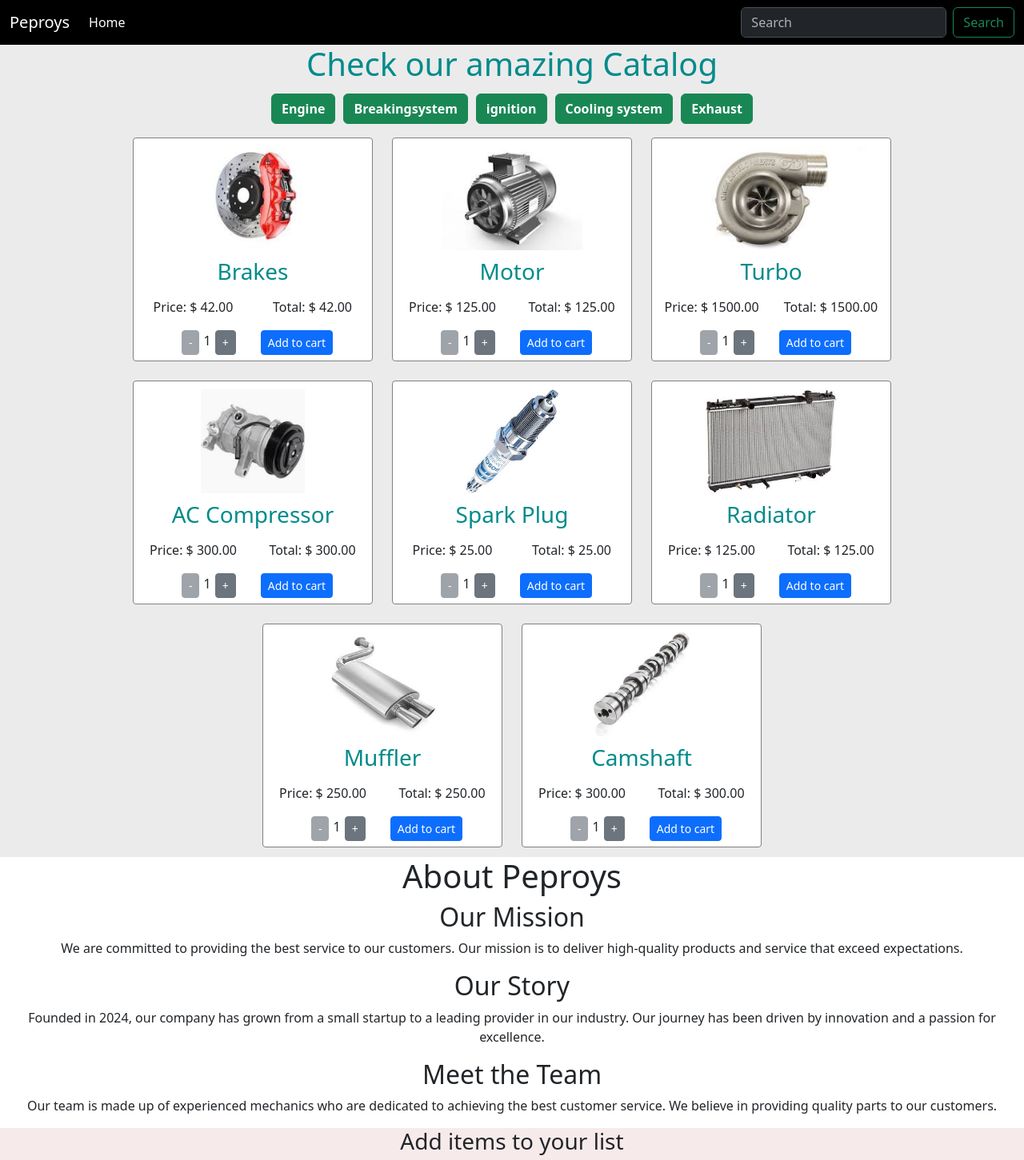
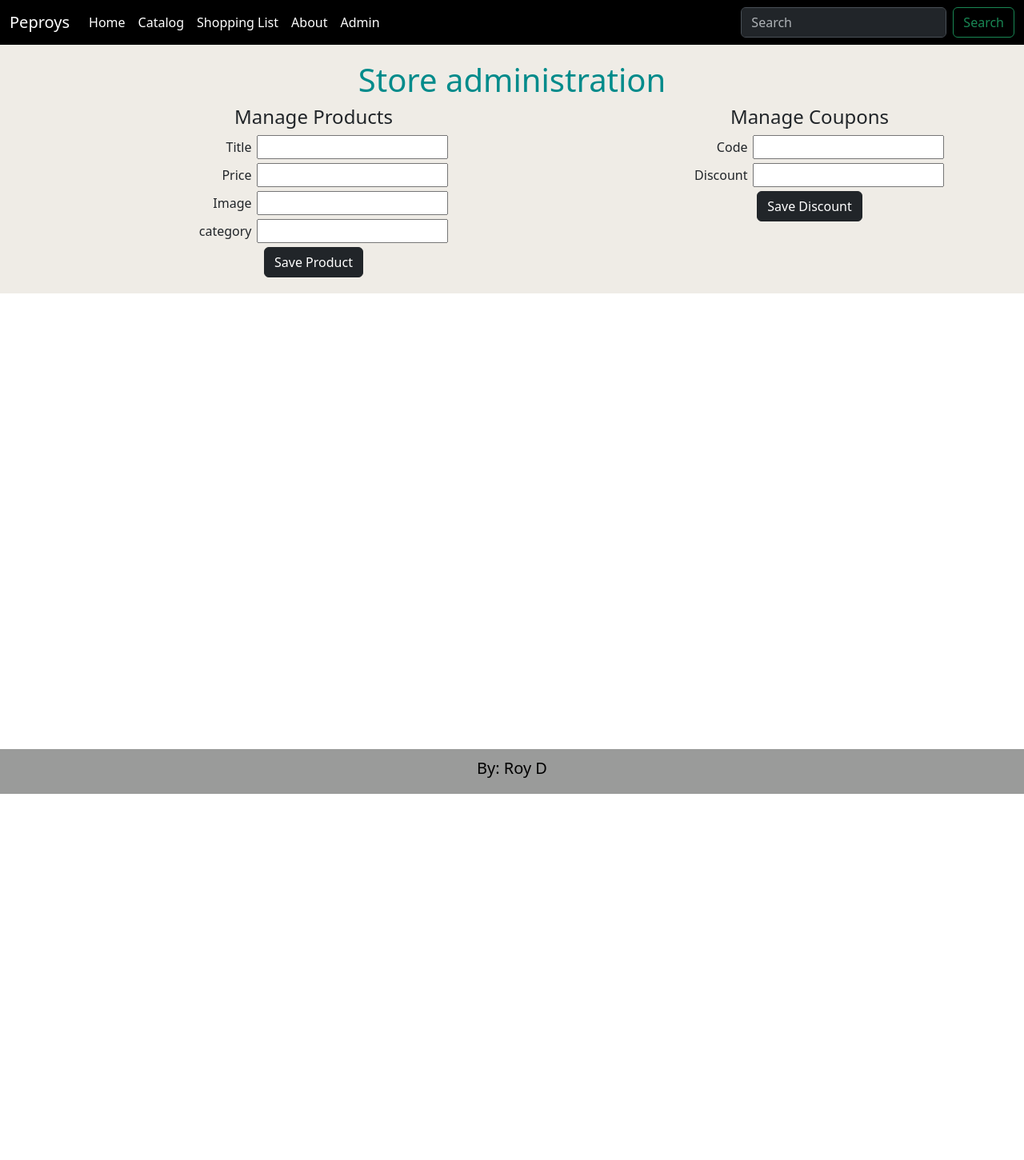
Before and after one commit to RoyDMAP/peproys, a React (Create React App) app: page /admin in a window 1280 px wide. Shown: the top 1451 px of the page at 80% size. After the commit the page ends 993 px from the top, so only its background shows below. Built offline with nearby package versions, Linux system fonts and the light colour scheme.

Commit message:
FSDI 109 Assignment 1

```diff
--- a/package.json
+++ b/package.json
@@ -10,6 +10,7 @@
     "bootstrap": "^5.3.3",
     "react": "^18.3.1",
     "react-dom": "^18.3.1",
+    "react-router-dom": "^6.26.0",
     "react-scripts": "5.0.1",
     "web-vitals": "^2.1.4"
   },
--- a/src/App.jsx
+++ b/src/App.jsx
@@ -5,28 +5,33 @@ import Footer from './components/Footer';
 import Catalog from './pages/Catalog';
 import About from './pages/About';
 import ShoppingList from './pages/ShoppingList';
+import Home from './pages/Home';
+import Admin from './pages/Admin';
 
 import "bootstrap/dist/css/bootstrap.min.css";
 import "bootstrap/dist/js/bootstrap.min.js";
 import "@fortawesome/fontawesome-free/css/all.min.css";
 
+import {BrowserRouter, Routes, Route} from 'react-router-dom';
+
 
 function App() {
   return (
+    <BrowserRouter>
     <div className="App">
-      <Navbar></Navbar>
+      <Navbar />
 
-     <Catalog />
-
-     <About />
-
-     <ShoppingList />
-
+      <Routes>
+      <Route path='/catalog' element={<Catalog />}></Route>
+      <Route path='/about' element={  <About />}></Route>
+      <Route path='/shoppinglist' element={<ShoppingList />}></Route>
+      <Route path='/home' element={<Home />}></Route>
+      <Route path='/admin' element={<Admin />}></Route>
+      </Routes>
 
       <Footer />
-
-
     </div>
+    </BrowserRouter>
   );
 }
 
--- a/src/components/Navbar.jsx
+++ b/src/components/Navbar.jsx
@@ -1,11 +1,14 @@
 import "./Navbar.css";
+
+import { Link } from 'react-router-dom';
+
 function Navbar() {
     return (
         <nav className="navbar navbar-expand-lg" data-bs-theme="dark">
             <div className="container-fluid">
-                <a className="navbar-brand" href="#">
+                <Link className="navbar-brand" href="#">
                     Peproys
-                </a>
+                </Link>
                 <button
                     className="navbar-toggler"
                     type="button"
@@ -21,10 +24,35 @@ function Navbar() {
                     <ul className="navbar-nav me-auto mb-2 mb-lg-0">
 
                         <li className="nav-item">
-                            <a className="nav-link active" aria-current="page" href="#">
+                            <Link className="nav-link active" aria-current="page" to="/">
                                 Home
-                        </a>
+                            </Link>
                         </li>
+
+                        <li className="nav-item">
+                            <Link className="nav-link active" aria-current="page" to="/catalog">
+                                Catalog
+                            </Link>
+                        </li>
+
+                        <li className="nav-item">
+                            <Link className="nav-link active" aria-current="page" to="/shoppingList">
+                                Shopping List
+                            </Link>
+                        </li>
+
+                        <li className="nav-item">
+                            <Link className="nav-link active" aria-current="page" to="/about">
+                                About
+                            </Link>
+                        </li>
+
+                        <li className="nav-item">
+                            <Link className="nav-link active" aria-current="page" to="/admin">
+                                Admin
+                            </Link>
+                        </li>
+
                     </ul>
                     <form className="d-flex" role="search">
                         <input
--- a/src/pages/About.jsx
+++ b/src/pages/About.jsx
@@ -14,20 +14,7 @@ const About = () => {
             We are committed to providing the best service to our customers. Our mission is to deliver high-quality products and service that exceed expectations.
           </p>
         </section>
-        <section className="about-section">
-          <h2>Our Story</h2>
-          <p>
-            Founded in 2024, our company has grown from a small startup to a leading provider in our industry. Our journey has been driven by innovation and a passion for excellence.
-          </p>
-        </section>
-        <section className="about-section">
-          <h2>Meet the Team</h2>
-          <p>
-            Our team is made up of experienced mechanics who are dedicated to achieving the best customer service. We believe in providing quality parts to our customers.
-          </p>
-        </section>
       </main>
-
     </div>
   );
 };
--- /dev/null
+++ b/src/pages/Admin.css
@@ -0,0 +1,27 @@
+.admin {
+    padding: 20px;
+    background-color: #efece6;
+}
+
+.admin h1 {
+    color: darkcyan;
+}
+
+.admin .parent {
+    display: flex;
+}
+
+.admin .products {
+    flex: 3;
+}
+
+.admin .coupons {
+    flex: 2;
+}
+
+.admin label {
+    display: inline-block;
+    width: 90px;
+    text-align: right;
+    margin-right: 6px;
+}
--- /dev/null
+++ b/src/pages/Admin.jsx
@@ -0,0 +1,64 @@
+import './Admin.css';
+
+function Admin() {
+    return (
+        <div className="admin">
+            <h1>Store administration</h1>
+
+            <div className="parent">
+
+                <div className="products">
+                    <h4>Manage Products</h4>
+
+                    <div>
+                        <label className='form-label'>Title</label>
+                        <input type="text" />
+                    </div>
+
+                    <div>
+                        <label className='form-label'>Price</label>
+                        <input type="text" />
+                    </div>
+
+                    <div>
+                        <label className='form-label'>Image</label>
+                        <input type="text" />
+                    </div>
+
+                    <div>
+                        <label className='form-label'>category</label>
+                        <input type="text" />
+                    </div>
+
+                    <div>
+                        <button className='btn btn-dark'>Save Product</button>
+                    </div>
+                </div>
+
+                <div className="coupons">
+                    <h4>Manage Coupons</h4>
+
+                    <div>
+                        <label className='form-label'>Code</label>
+                        <input type="text" />
+                    </div>
+
+                    <div>
+                        <label className='form-label'>Discount</label>
+                        <input type="text" />
+                    </div>
+
+                    <div>
+                        <button className='btn btn-dark'>Save Discount</button>
+                    </div>
+
+                </div>
+
+
+
+            </div>
+        </div>
+    );
+}
+
+export default Admin;
--- /dev/null
+++ b/src/pages/Home.css
@@ -0,0 +1,12 @@
+.home {
+    min-height: 700px;
+    background-color: #e4e8df
+}
+
+.home .h1 {
+    color: darkcyan;
+}
+
+.footer {
+    margin-top: 570px;
+}
--- /dev/null
+++ b/src/pages/Home.jsx
@@ -0,0 +1,19 @@
+import React from 'react';
+import './Home.css';
+
+const Home = () => {
+  return (
+    <div className="home-page">
+      <header className="home-header">
+        <h1>Welcome to Peproys</h1>
+      </header>
+      <main className="home-content">
+        <section className="home-section">
+          <h2>Friendly service for your automotive needs</h2>
+        </section>
+      </main>
+    </div>
+  );
+};
+
+export default Home;
```
Also changed, not shown: 1 other file (tests, documents, lock files or other folders). Lines whose indentation alone changed are shown as unchanged.
